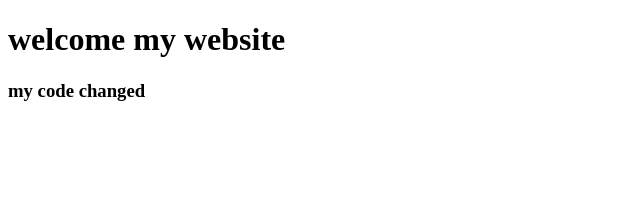
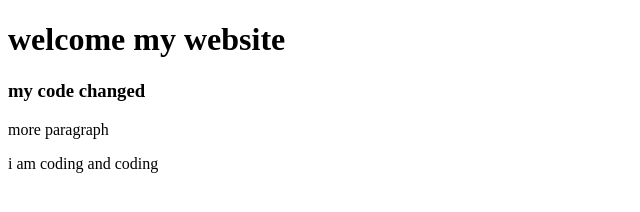
Before and after one commit to Amirulislamsohan/my-secound-repo, a plain HTML site: page index.html in a window 1280 px wide. Shown: the whole page, without its empty margins (0-640 px from the left). Drawn offline with Linux system fonts and the light colour scheme.

Commit message:
styles added

```diff
--- a/index.html
+++ b/index.html
@@ -5,9 +5,12 @@
         <meta http-equiv="X-UA-Compatible" content="IE-edge">
         <meta name="viewport" content="width=device-width, initial scale=1.0">
         <title>my secound github riya</title>
+        <link rel="stylesheet" href="style.css">
     </head>
     <body>
         <h1>welcome my website</h1>
         <h3>my code changed</h3>
+        <p>more paragraph</p>
+        <p>i am coding and coding</p>
     </body>
 </html>
```
Also changed, not shown: style.css (added).
